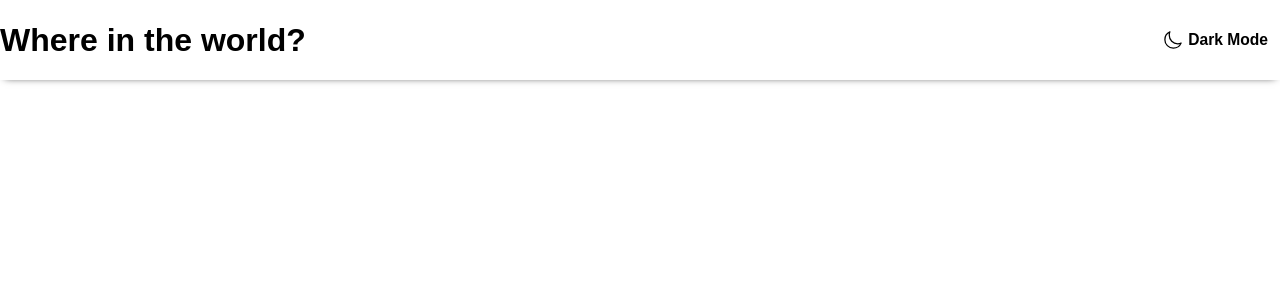
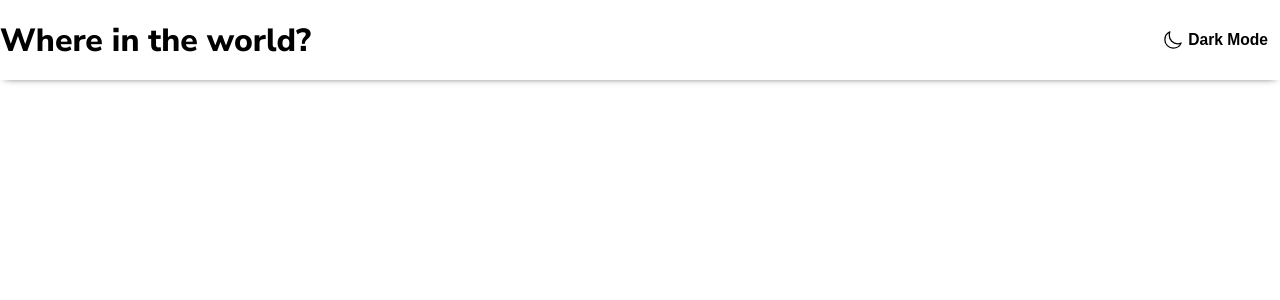
Before and after one commit to lukaszborawski/where-in-the-world, a React (Create React App) app: page / in a window 1280 px wide. Shown: the top 300 px of the page. Built offline with nearby package versions, Linux system fonts and the light colour scheme.

Commit message:
remove import css syntax from createGlobalStyle

```diff
--- a/src/App.js
+++ b/src/App.js
@@ -1,4 +1,5 @@
 import GlobalStyle from './assets/styles/GlobalStyle';
+import './assets/styles/fonts.css';
 import Header from './components/Header'
 
 function App() {
--- a/src/assets/styles/GlobalStyle.js
+++ b/src/assets/styles/GlobalStyle.js
@@ -1,7 +1,6 @@
 import { createGlobalStyle } from 'styled-components';
 
 const GlobalStyle = createGlobalStyle`
-@import url('https://fonts.googleapis.com/css2?family=Nunito+Sans:wght@300;600;800&display=swap');
 
   *, *::after, *::before {
     margin: 0;
--- /dev/null
+++ b/src/assets/styles/fonts.css
@@ -0,0 +1 @@
+@import url('https://fonts.googleapis.com/css2?family=Nunito+Sans:wght@300;600;800&display=swap');
```
